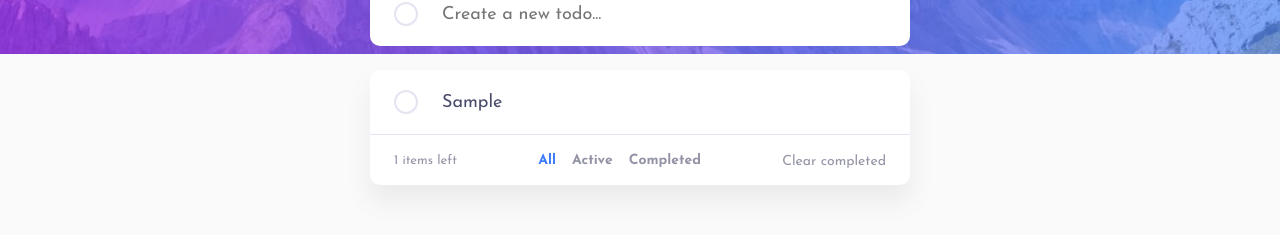
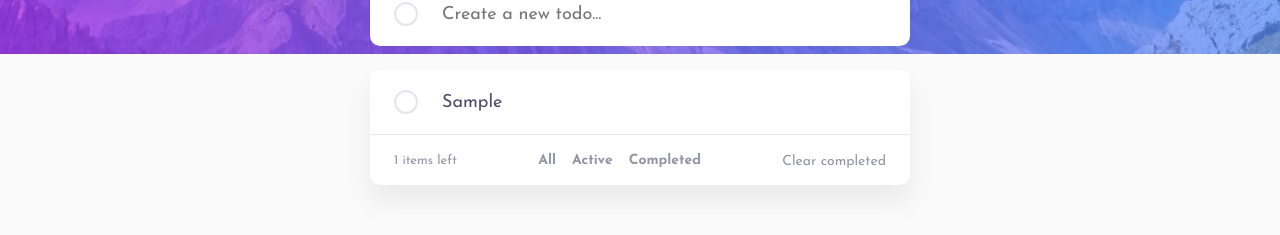
Before and after one commit to leandrho/todo-app-main-fmi, a React (Vite) app: page / in a window 1280 px wide. Both pictures are taken after typing "Sample" into the empty fields and a click on the button "submit". Shown: the part 258-493 px from the top of the page. Built offline with nearby package versions, Linux system fonts and the light colour scheme.

Commit message:
using new component and add some styles

```diff
--- a/src/components/TodoList.module.css
+++ b/src/components/TodoList.module.css
@@ -1,7 +1,6 @@
 .container{
     max-width: max-content;
     min-width: var(--item-width);
-    border-radius: 50%;
     border-radius: 10px;
     background-color: var(--bg-main);
     box-shadow: 0 16px 24px rgba(100, 100, 100, 0.1);
@@ -15,3 +14,19 @@
 .list{
     border-radius: 10px;
 }
+.wrapper{
+    display: flex;
+    flex-direction: column;
+    gap: 1.5rem;
+}
+.mobile{
+    display: none;
+}
+@media screen and (max-width: 570px) {
+    .mobile{
+        display: block;
+    }
+    .wrapper{
+        gap: 1rem;
+    }
+}
--- a/src/components/TodoList.tsx
+++ b/src/components/TodoList.tsx
@@ -4,6 +4,7 @@ import { TodoItemType } from '../types';
 import c from './TodoList.module.css'
 import { TodoListControls } from './TodoListControls';
 import { TodoDnDContainer } from './TodoDnDContainer';
+import { TodoControls } from './TodoControls';
 
 type TodoListProps = {
     items :TodoItemType[];
@@ -38,9 +39,14 @@ export const TodoList = ({ items, removeItem, modifyItem, clearCompleted, update
   }
 
   return (
-    <div className={c.container}>
-       <TodoDnDContainer items={showItems} updateContent={updateContent} removeItem={removeItem} modifyItem={modifyItem} />
-       <TodoListControls itemsLeft={items.reduce(( acc, cur ) => cur.done ? acc : acc+1 , 0)} filterTodos={filterTodos} clearCompleted={clearCompleted} ref={allInput}/>
+    <div className={c.wrapper}>
+      <div className={c.container}>
+        <TodoDnDContainer items={showItems} updateContent={updateContent} removeItem={removeItem} modifyItem={modifyItem} />
+        <TodoListControls itemsLeft={items.reduce(( acc, cur ) => cur.done ? acc : acc+1 , 0)} filterTodos={filterTodos} clearCompleted={clearCompleted} ref={allInput}/>
+      </div>
+      <div className={c.mobile}>
+          <TodoControls filterTodos={filterTodos} ref={allInput}/>
+        </div>
     </div>
   )
 }
--- a/src/components/TodoListControls.module.css
+++ b/src/components/TodoListControls.module.css
@@ -14,27 +14,17 @@
 .items{
     font-size: var(--item-font-size);
 }
-.controls{
-    font-size: var(--controls-font-size);
-    font-weight: 700;
-    display: flex;
-    gap: 1rem;
-}
 .clear{
     font-size: var(--controls-font-size);
     background-color: transparent;
     color: inherit;
     cursor: pointer;
 }
-.input__control{
-    display: none;
+.desk{
+    display: block;
 }
-.input__control:checked + .input__control_label{
-    color: var(--bright-blue);
+@media screen and (max-width: 570px) {
+    .desk{
+        display: none;
+    }
 }
-.input__control_label{
-    cursor: pointer;
-}
-.input__control_label:hover, .clear:hover{
-    color: var(--hover-light);
-}
--- a/src/components/TodoListControls.tsx
+++ b/src/components/TodoListControls.tsx
@@ -1,6 +1,7 @@
 import { forwardRef } from 'react';
 
 import c from './TodoListControls.module.css'
+import { TodoControls } from './TodoControls';
 
 type TodoListControlsProps = {
     itemsLeft :number;
@@ -15,22 +16,8 @@ export const TodoListControls = forwardRef<HTMLInputElement, TodoListControlsPro
           <p className={c.items}>
             {itemsLeft} items left
           </p>
-          <div className={c.controls}>
-            <input ref={ref} type="radio" id='all' name='show'
-              className={c.input__control}
-              onChange={()=>filterTodos('all')}
-            />
-            <label htmlFor="all" className={c.input__control_label}>All</label>
-            <input type="radio" id='active' name='show'
-                   className={c.input__control}
-                   onChange={()=>filterTodos('active')}
-            />
-            <label htmlFor="active" className={c.input__control_label}>Active</label>
-            <input type="radio" id='completed' name='show'
-              className={c.input__control}
-              onChange={()=>filterTodos('completed')}
-            />
-            <label htmlFor="completed" className={c.input__control_label}>Completed</label>
+          <div className={c.desk}>
+            <TodoControls filterTodos={filterTodos} ref={ref}/>
           </div>
           <div>
             <button className={c.clear}
```
